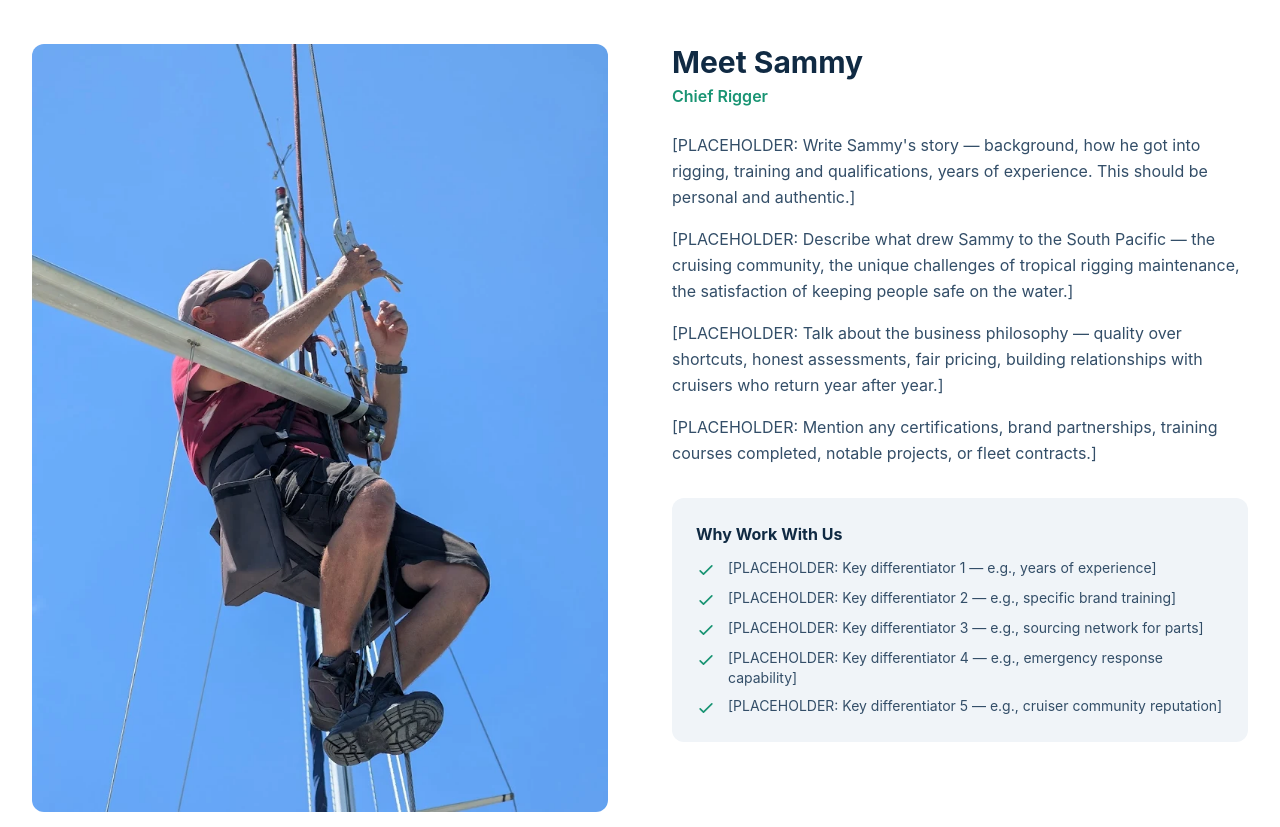
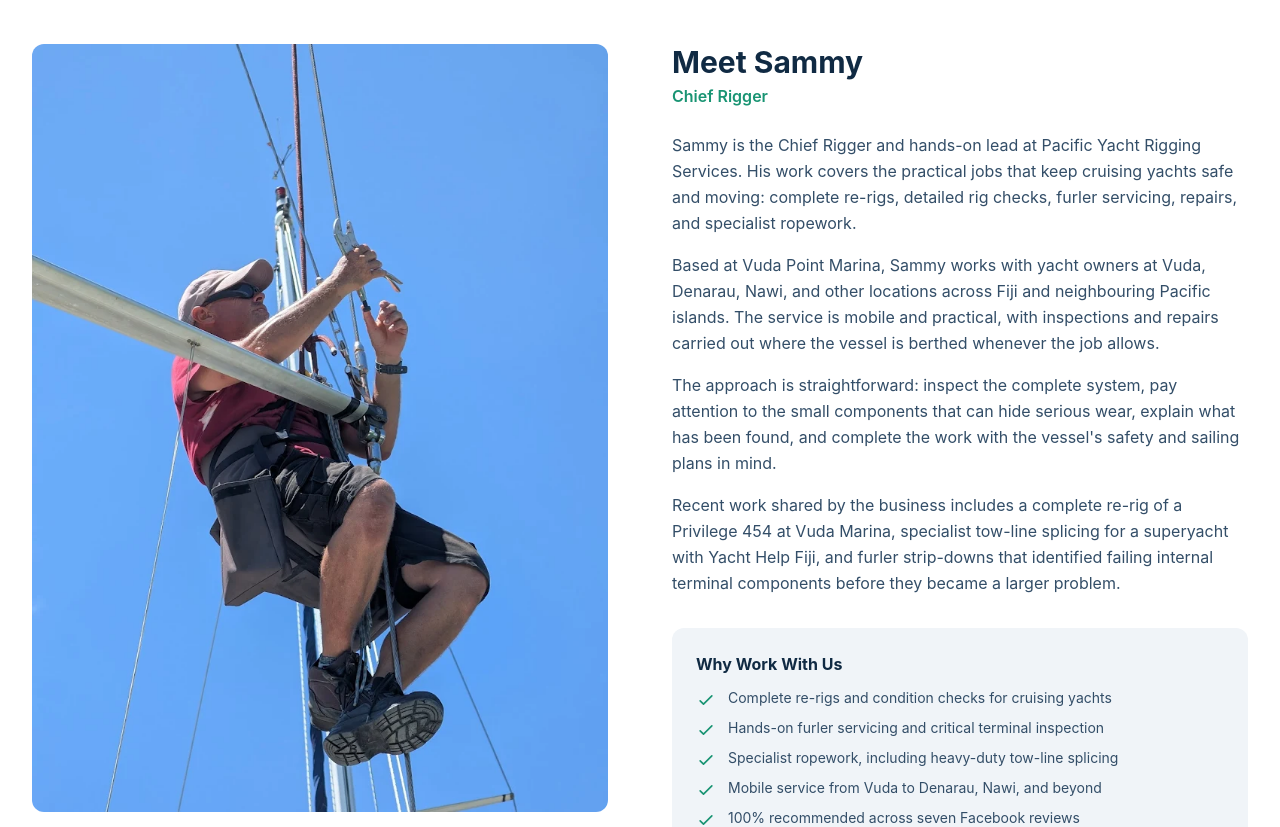
Before and after one commit to Mivia-V1/pacific-yacht-riggers, a Next.js app: page /about in a window 1280 px wide. Shown: the part 540-1367 px from the top of the page. Built offline with nearby package versions, Linux system fonts and the light colour scheme.

Commit message:
Fill business details from Facebook

```diff
--- a/src/app/about/page.tsx
+++ b/src/app/about/page.tsx
@@ -57,25 +57,31 @@ export default function AboutPage() {
 
               <div className="mt-6 space-y-4 text-navy-700 leading-relaxed">
                 <p>
-                  [PLACEHOLDER: Write Sammy&apos;s story — background, how he
-                  got into rigging, training and qualifications, years of
-                  experience. This should be personal and authentic.]
+                  Sammy is the Chief Rigger and hands-on lead at Pacific Yacht
+                  Rigging Services. His work covers the practical jobs that
+                  keep cruising yachts safe and moving: complete re-rigs,
+                  detailed rig checks, furler servicing, repairs, and
+                  specialist ropework.
                 </p>
                 <p>
-                  [PLACEHOLDER: Describe what drew Sammy to the South Pacific —
-                  the cruising community, the unique challenges of tropical
-                  rigging maintenance, the satisfaction of keeping people safe on
-                  the water.]
+                  Based at Vuda Point Marina, Sammy works with yacht owners at
+                  Vuda, Denarau, Nawi, and other locations across Fiji and
+                  neighbouring Pacific islands. The service is mobile and
+                  practical, with inspections and repairs carried out where the
+                  vessel is berthed whenever the job allows.
                 </p>
                 <p>
-                  [PLACEHOLDER: Talk about the business philosophy — quality
-                  over shortcuts, honest assessments, fair pricing, building
-                  relationships with cruisers who return year after year.]
+                  The approach is straightforward: inspect the complete system,
+                  pay attention to the small components that can hide serious
+                  wear, explain what has been found, and complete the work with
+                  the vessel&apos;s safety and sailing plans in mind.
                 </p>
                 <p>
-                  [PLACEHOLDER: Mention any certifications, brand partnerships,
-                  training courses completed, notable projects, or fleet
-                  contracts.]
+                  Recent work shared by the business includes a complete re-rig
+                  of a Privilege 454 at Vuda Marina, specialist tow-line
+                  splicing for a superyacht with Yacht Help Fiji, and furler
+                  strip-downs that identified failing internal terminal
+                  components before they became a larger problem.
                 </p>
               </div>
 
@@ -85,11 +91,11 @@ export default function AboutPage() {
                 </h3>
                 <ul className="space-y-2">
                   {[
-                    "[PLACEHOLDER: Key differentiator 1 — e.g., years of experience]",
-                    "[PLACEHOLDER: Key differentiator 2 — e.g., specific brand training]",
-                    "[PLACEHOLDER: Key differentiator 3 — e.g., sourcing network for parts]",
-                    "[PLACEHOLDER: Key differentiator 4 — e.g., emergency response capability]",
-                    "[PLACEHOLDER: Key differentiator 5 — e.g., cruiser community reputation]",
+                    "Complete re-rigs and condition checks for cruising yachts",
+                    "Hands-on furler servicing and critical terminal inspection",
+                    "Specialist ropework, including heavy-duty tow-line splicing",
+                    "Mobile service from Vuda to Denarau, Nawi, and beyond",
+                    "100% recommended across seven Facebook reviews",
                   ].map((item) => (
                     <li
                       key={item}
--- a/src/app/locations/page.tsx
+++ b/src/app/locations/page.tsx
@@ -140,10 +140,11 @@ export default function LocationsPage() {
               professional rigging services directly to your vessel.
             </p>
             <p>
-              [PLACEHOLDER: Add more SEO-rich content about the specific
-              challenges of rigging maintenance in tropical Pacific conditions —
-              UV degradation, salt corrosion, humidity effects on wire rope,
-              availability of quality parts, etc.]
+              Tropical sun, salt spray, and year-round humidity can accelerate
+              wear in rope, wire, terminals, fittings, and deck-level
+              attachments. Regular visual checks and planned professional
+              inspections help identify corrosion, chafe, movement, and hidden
+              component failure before a passage or the next cyclone season.
             </p>
           </div>
         </div>
--- a/src/app/page.tsx
+++ b/src/app/page.tsx
@@ -206,8 +206,9 @@ export default function HomePage() {
               Why Cruisers Trust Us
             </h2>
             <p className="mt-4 text-lg text-navy-600">
-              [PLACEHOLDER: Add a short paragraph about why yacht owners across
-              the Pacific choose Pacific Yacht Rigging Services.]
+              From full re-rigs and detailed rig checks to furler repairs and
+              specialist ropework, we bring practical experience directly to
+              yachts across Fiji and neighbouring Pacific islands.
             </p>
           </div>
 
@@ -228,13 +229,13 @@ export default function HomePage() {
               {
                 title: "Quality Materials",
                 description:
-                  "[PLACEHOLDER: Describe sourcing of quality rigging hardware — Navtec, Sta-Lok, Hi-Mod, etc.]",
+                  "Critical terminals, wedges, fittings, wire, and rope are checked carefully and matched to the vessel, the load, and the job.",
                 icon: "shield",
               },
               {
-                title: "Fast Turnaround",
+                title: "Responsive Service",
                 description:
-                  "[PLACEHOLDER: Describe typical turnaround times, emergency availability, and responsive communication.]",
+                  "Based at Vuda Point with service across Denarau, Nawi, and other locations by arrangement. Send photos by WhatsApp to get started.",
                 icon: "clock",
               },
             ].map((item) => (
--- a/src/lib/structured-data.ts
+++ b/src/lib/structured-data.ts
@@ -52,9 +52,7 @@ export function getLocalBusinessSchema() {
       opens: "07:00",
       closes: "17:00",
     },
-    sameAs: [
-      // TODO: Add social media URLs
-    ],
+    sameAs: [CONTACT.facebook],
   };
 }
 
```
